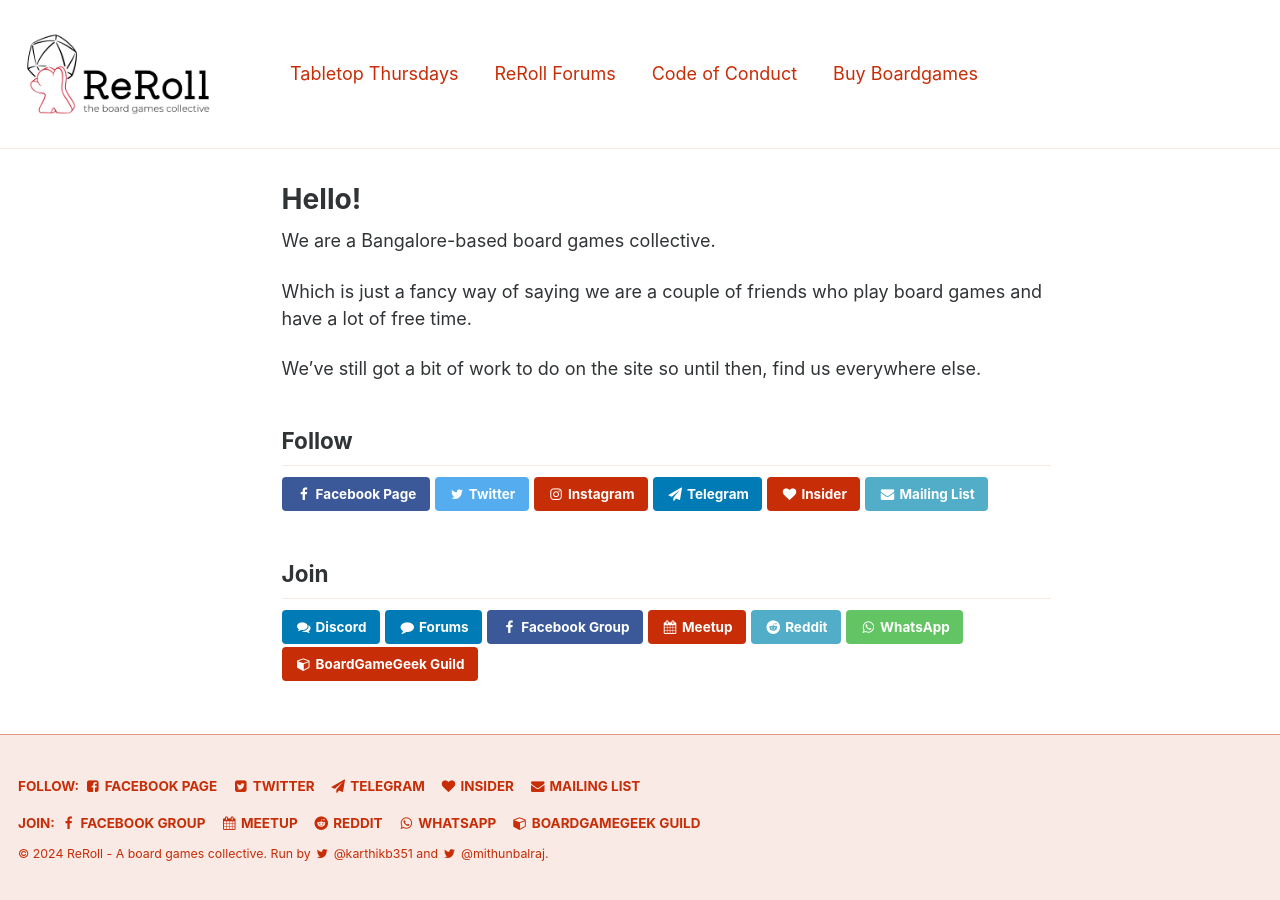
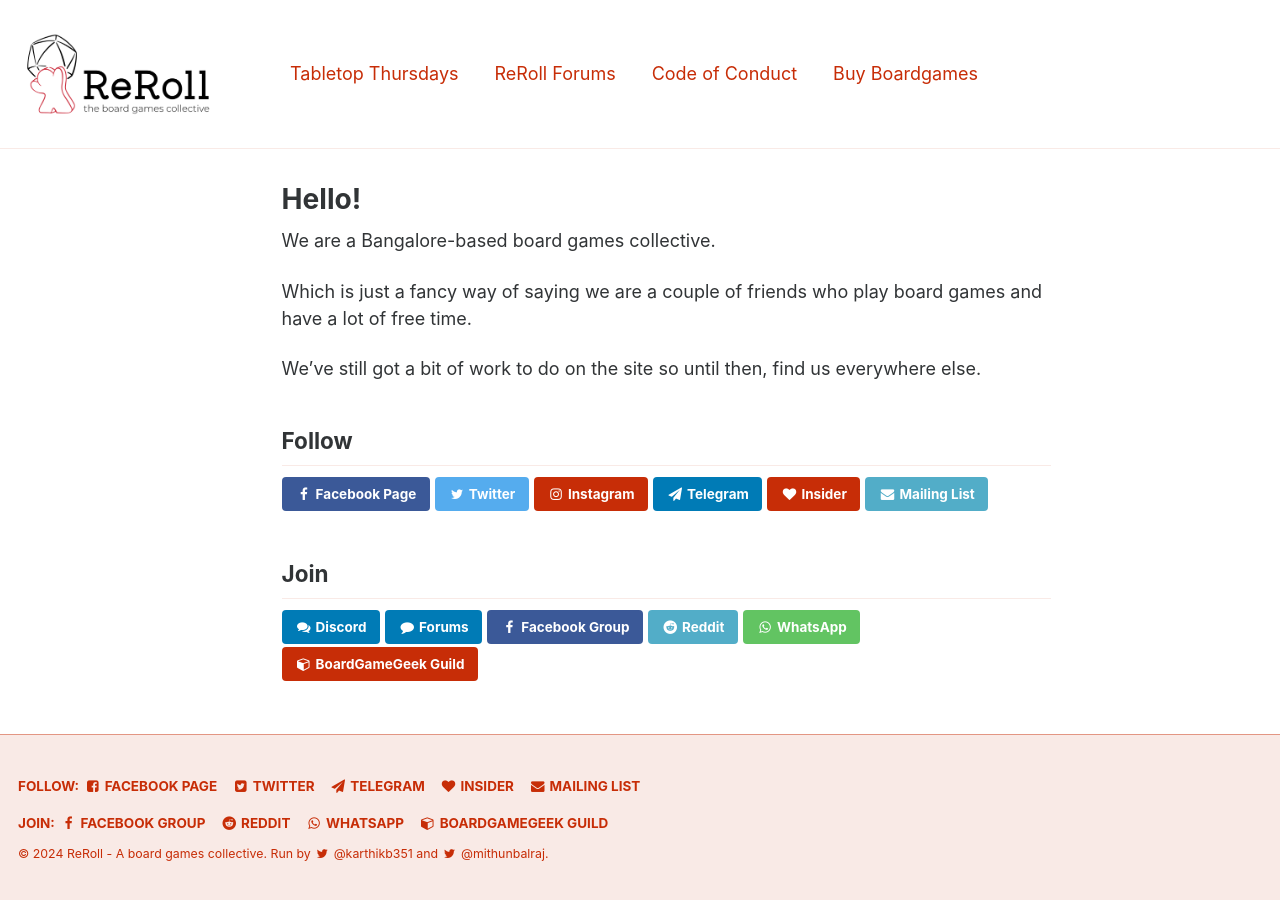
Before and after one commit to ReRollBLR/reroll.in, a Jekyll site: the page built from _pages/index.html, in a window 1280 px wide. Built offline with Jekyll 4.4.1, drawn with Linux system fonts in a browser that asks for light colours; comment, search, counter and statistics services are not loaded.

Commit message:
drop meetup.com links

```diff
--- a/_includes/footer.html
+++ b/_includes/footer.html
@@ -14,7 +14,6 @@
   <ul class="social-icons">
     <li><strong>Join:</strong></li>
     <li><a href="https://www.facebook.com/groups/rerollblr/"><i class="fa fa-fw fa-facebook"></i> Facebook Group</a></li>
-    <li><a href="https://www.meetup.com/ReRoll/"><i class="fa fa-fw fa-calendar"></i> Meetup</a></li>
     <li><a href="https://reddit.com/r/ReRoll"><i class="fa fa-fw fa-reddit"></i> Reddit</a></li>
     <li><a href="/whatsapp"><i class="fa fa-fw fa-whatsapp"></i> WhatsApp</a></li>
     <!-- <li><a href="/slack"><i class="fa fa-fw fa-slack"></i> Slack</a></li> -->
--- a/_pages/index.html
+++ b/_pages/index.html
@@ -23,7 +23,6 @@ We've still got a bit of work to do on the site so until then, find us everywher
 <a class="btn btn--linkedin" href="/chat"><i class="fa fa-fw fa-comments"></i> Discord</a>
 <a class="btn btn--linkedin" href="https://forum.reroll.in"><i class="fa fa-fw fa-comment"></i> Forums</a>
 <a class="btn btn--facebook" href="https://www.facebook.com/groups/rerollblr/"><i class="fa fa-fw fa-facebook"></i> Facebook Group</a>
-<a class="btn btn--primary" href="https://www.meetup.com/ReRoll/"><i class="fa fa-fw fa-calendar"></i> Meetup</a>
 <a class="btn btn--info" href="https://reddit.com/r/ReRoll"><i class="fa fa-fw fa-reddit"></i> Reddit</a>
 <a class="btn btn--success" href="/whatsapp"><i class="fa fa-fw fa-whatsapp"></i> WhatsApp</a>
 <!-- <a class="btn btn--primary" href="/slack"><i class="fa fa-fw fa-slack"></i> Slack</a> -->
```
